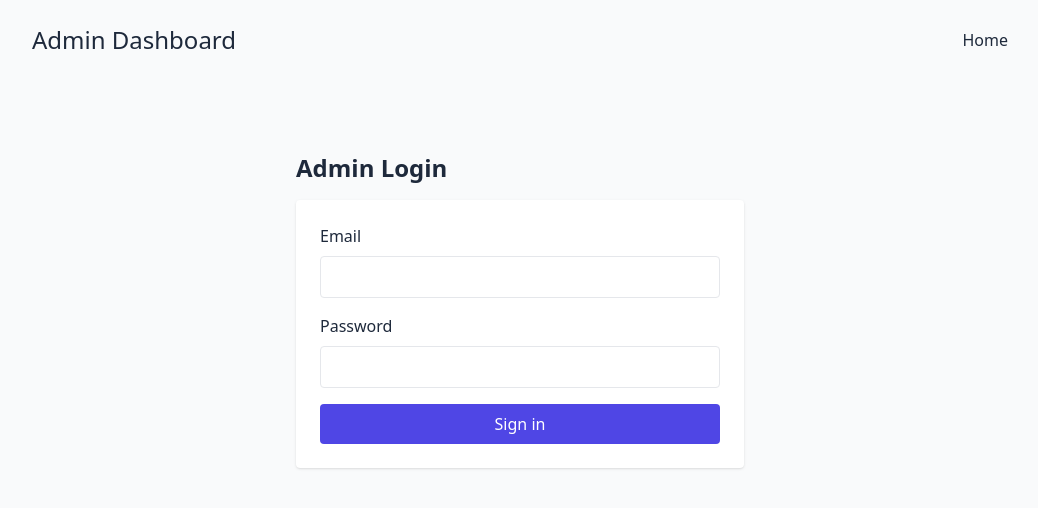
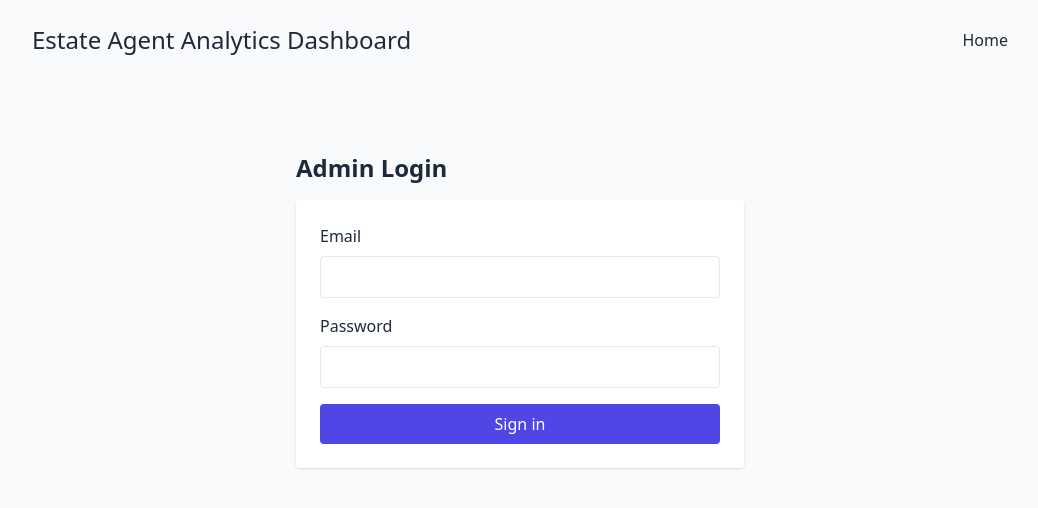
Before and after one commit to tedoricco/Estate-Agent-QR-, a Next.js app: page /admin/login in a window 1280 px wide. Shown: the top 508 px of the page, without its empty margins (120-1158 px from the left). Built offline with nearby package versions, Linux system fonts and the light colour scheme; no server answers.

Commit message:
Rename dashboard and remove Next.js warning

```diff
--- a/app/admin/layout.tsx
+++ b/app/admin/layout.tsx
@@ -5,7 +5,7 @@ export default function AdminLayout({ children }: { children: ReactNode }) {
   return (
     <div>
       <header className="mb-6 flex items-center justify-between">
-        <h2 className="text-2xl font-medium">Admin Dashboard</h2>
+        <h2 className="text-2xl font-medium">Estate Agent Analytics Dashboard</h2>
         <nav>
           <Link href="/">Home</Link>
         </nav>
--- a/next.config.js
+++ b/next.config.js
@@ -1,8 +1,4 @@
 /** @type {import('next').NextConfig} */
-const nextConfig = {
-  experimental: {
-    appDir: true
-  }
-}
+const nextConfig = {}
 
 module.exports = nextConfig
```
